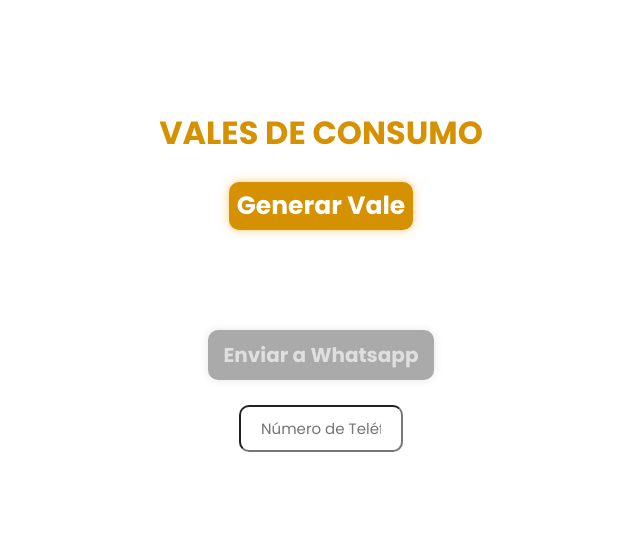
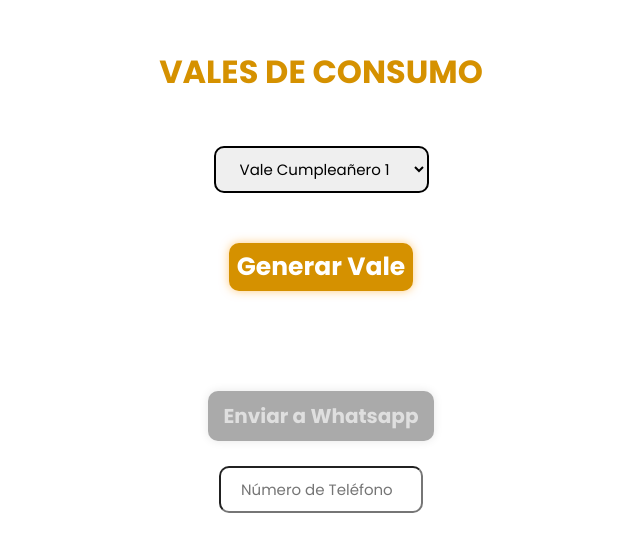
Before and after one commit to AjessDEV/karnivora-system, a plain HTML site: page generador.html in a window 1280 px wide. Shown: the part 120-672 px from the top of the page, without its empty margins (319-959 px from the left). Drawn offline with Linux system fonts and the light colour scheme.

Commit message:
Add files via upload

```diff
--- a/app.js
+++ b/app.js
@@ -1,9 +1,10 @@
 function generarImagen() {
     const canvas = document.createElement("canvas");
     const ctx = canvas.getContext("2d");
+    const imagenSeleccionada = document.getElementById("imagenSeleccionada").value;
 
     const fondo = new Image();
-    fondo.src = "img/fondo.png";
+    fondo.src = imagenSeleccionada;
 
     fondo.onload = function () {
 
--- a/generador.html
+++ b/generador.html
@@ -5,7 +5,7 @@
     <meta charset="UTF-8">
     <meta name="viewport" content="width=device-width, initial-scale=1.0">
     <!-- <script src="https://cdnjs.cloudflare.com/ajax/libs/jspdf/2.5.1/jspdf.umd.min.js"></script> -->
-    <title>GENERADOR DE VALES</title>
+    <title>KARNIVORA - GENERADOR DE VALES</title>
     <link rel="preconnect" href="https://fonts.googleapis.com">
     <link rel="preconnect" href="https://fonts.gstatic.com" crossorigin>
     <link
@@ -16,7 +16,12 @@
 
 <body>
     <h1 class="title">VALES DE CONSUMO</h1>
-<br>
+<br><br>
+    <select class="selImg" id="imagenSeleccionada">
+        <option value="img/vale_1.png">Vale Cumpleañero 1 - S/0.00</option>
+        <option value="img/vale_2.png">Vale Cumpleañero 2 - S/0.00</option>
+    </select>
+    <br><br>
     <button class="genVale" id="btnGenerarImagen">Generar Vale</button>
     <br><br><br><br>
     <button class="EnvWhats desactivado" id="btnEnviarWhatsapp">Enviar a Whatsapp</button>
--- a/style.css
+++ b/style.css
@@ -99,5 +99,15 @@ body {
     border-radius: 10px;
     font-size: 15px;
     padding: 10px 20px;
-    width: 120px;
+    width: 160px;
 }
+
+.selImg {
+    border-radius: 10px;
+    font-size: 15px;
+    padding: 10px 20px;
+    width: 215px;
+    border: solid 2px black;
+    cursor: pointer;
+    outline: none;
+}
```
Also changed, not shown: index.html (line endings or trailing spaces), 2 other files.
